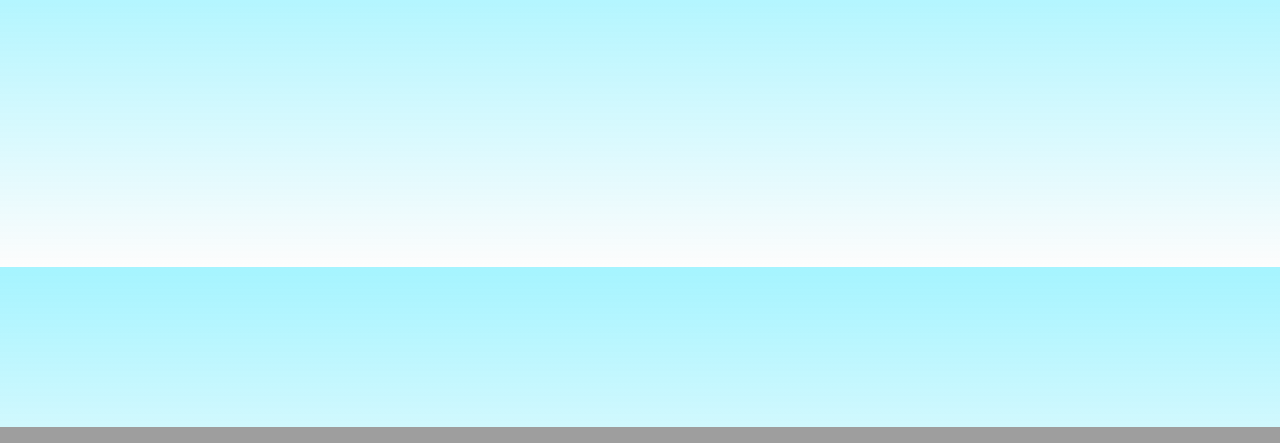
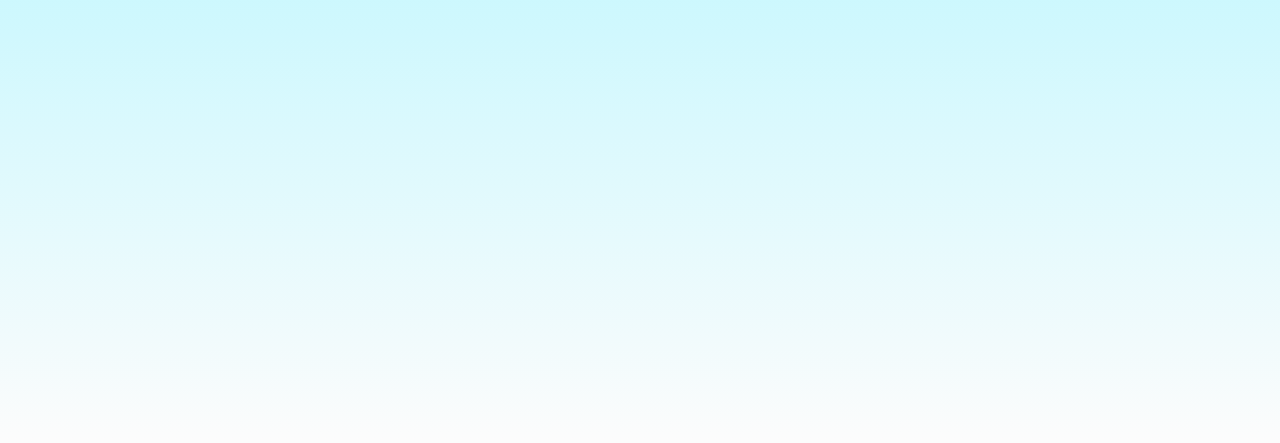
Before and after one commit to gioievolemattia/biografy_bot, a Flask app: page /feedback_success in a window 1280 px wide. Shown: the part 373-816 px from the top of the page. Run offline with Flask 3, Linux system fonts and the light colour scheme.

Commit message:
PER PUBLICAZIONE

```diff
--- a/main.py
+++ b/main.py
@@ -25,9 +25,7 @@ def submit_feedback():
     db.session.add(feedback)
     db.session.commit()
 
-    # Reindirizza alla pagina di successo
     return redirect(url_for('feedback_success'))
-
 @app.route('/feedback_success')
 def feedback_success():
     return render_template('feedback_success.html')
@@ -35,5 +33,10 @@ def feedback_success():
 with app.app_context():
     db.create_all()
 
+import os
+
 if __name__ == "__main__":
-    app.run(debug=True)
+    # Railway assegna una porta variabile, questo codice la intercetta
+    port = int(os.environ.get("PORT", 5000))
+    # '0.0.0.0' serve per rendere il sito visibile all'esterno
+    app.run(host='0.0.0.0', port=port)
--- a/static/css/style.css
+++ b/static/css/style.css
@@ -8,15 +8,13 @@ html {
 }
 
 body {
-  margin: 0;
-  padding: 0 3%;
-  font-family: "Mulish", sans-serif;
-  font-weight: 400;
-  font-size: 16px;
-  line-height: 20px;
-  letter-spacing: 0.2em;
-  background: linear-gradient(180deg, #a5f4ff 0%, rgba(252, 252, 252, 0.8) 100%);
-  color: #202022;
+  min-height: 100vh;
+  background: linear-gradient(
+    to bottom,
+    #a5f4ff,
+    #fcfcfc
+  );
+  background-repeat: no-repeat;
 }
 
 h1,
@@ -330,4 +328,6 @@ ul {
   border-radius: 20px;
   border: none;
   cursor: pointer;
+  margin-top: 30px;
+  display: inline-block;
 }
--- a/templates/feedback_success.html
+++ b/templates/feedback_success.html
@@ -9,11 +9,11 @@
 <body>
   <section class="home" style="text-align: center; padding: 80px 20px;">
     <h1>Grazie per il tuo feedback!</h1>
-    <p>Il tuo messaggio è stato inviato correttamente.</p>
+    <p>Il tuo messaggio è stato inviato correttamente. ti ringraziamo per il tempo dedicato.</p>
 
-    <a href="{{ url_for('index') }}" class="form__button" style="margin-top: 30px; display: inline-block;">
+    <a href="{{ url_for('index') }}" class="form__button">
       Torna alla Home
-    </a>
+    <a>
   </section>
 </body>
 </html>
```
Also changed, not shown: instance/users.db.
